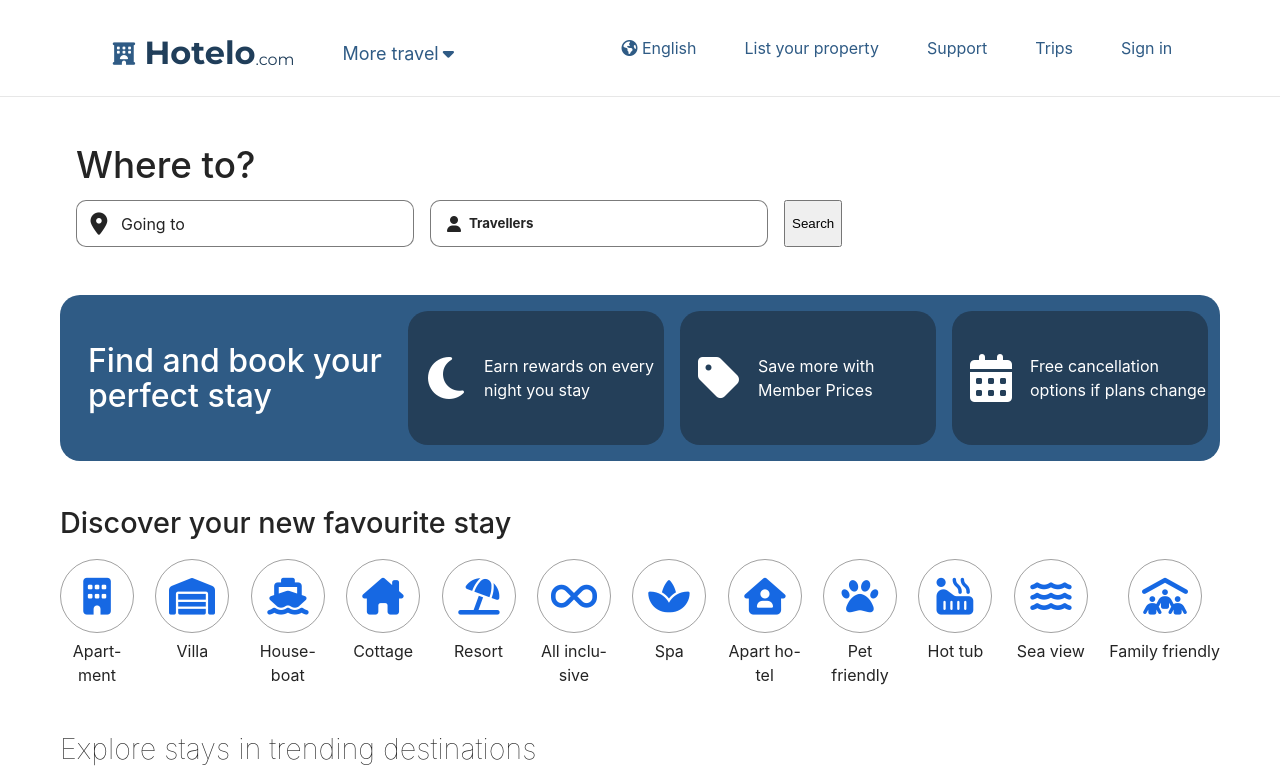
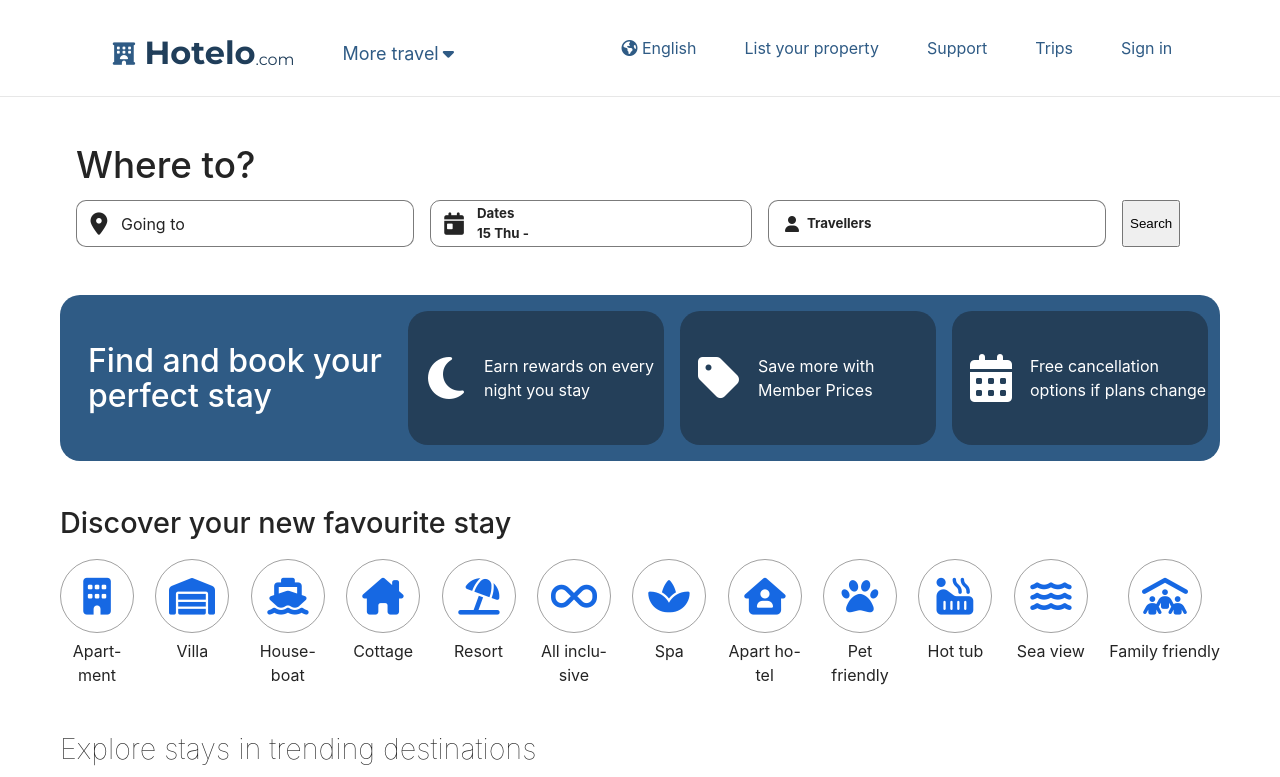
Before and after one commit to devjoshixo/hotelo-client, a React (Vite) app: page / in a window 1280 px wide. Shown: the top 777 px of the page. Built offline with nearby package versions, Linux system fonts and the light colour scheme; grey boxes are pictures that could not be loaded.

Commit message:
Date function to be completed

```diff
--- a/package.json
+++ b/package.json
@@ -15,6 +15,7 @@
     "@types/react-router-dom": "^5.3.3",
     "native-datepicker": "^1.1.1",
     "react": "^18.2.0",
+    "react-date-range": "^2.0.0-alpha.4",
     "react-dom": "^18.2.0",
     "react-icons": "^4.10.1",
     "react-responsive": "^9.0.2",
--- a/src/components/Home/Search/Search.jsx
+++ b/src/components/Home/Search/Search.jsx
@@ -1,6 +1,9 @@
 import React, { useEffect, useState, useRef } from 'react';
 import classes from './Search.module.css';
 import useOutsideClick from '../../../hooks/UseOutsideClick';
+import { DateRange } from 'react-date-range';
+import 'react-date-range/dist/styles.css'; // main css file
+import 'react-date-range/dist/theme/default.css'; // theme css file
 
 const Search = () => {
   const [details, setDetails] = useState({
@@ -10,6 +13,14 @@ const Search = () => {
     travellers: { adults: 1, children: [] },
     total: 1,
   });
+
+  const [dates, setDates] = useState([
+    {
+      startDate: new Date(),
+      endDate: null,
+      key: 'selection',
+    },
+  ]);
 
   const [searchRef, search, setSearch] = useOutsideClick();
   const [durationRef, duration, setDuration] = useOutsideClick();
@@ -23,6 +34,13 @@ const Search = () => {
 
     return () => clearTimeout(timer);
   }, [details.destination]);
+
+  const dateFormatter = (date) => {
+    const daysOfWeek = ['Sun', 'Mon', 'Tue', 'Wed', 'Thu', 'Fri', 'Sat'];
+    const dayIndex = date.getDay();
+    const currentDate = date.getDate();
+    return [daysOfWeek[dayIndex], currentDate];
+  };
 
   return (
     <div className={classes.wrapper}>
@@ -63,6 +81,35 @@ const Search = () => {
             </header>
           </div>
           {/* // */}
+          <div className={classes.datePicker}>
+            <i className='fa-solid fa-calendar-day'></i>
+            <div className={classes.dateFleX}>
+              <h5>Dates</h5>
+              {dates.map((d) => {
+                const formatted = dateFormatter(d.startDate);
+                return (
+                  <div>
+                    <h5>
+                      {formatted[1]} {formatted[0]} -
+                    </h5>
+                  </div>
+                );
+              })}
+            </div>
+          </div>
+
+          {duration && (
+            <div className={classes.calenderwrapper} ref={durationRef}>
+              <DateRange
+                editableDateInputs={true}
+                className={classes.calender}
+                dateDisplayFormat='iii, dd MMM'
+                onChange={(item) => setDates([item.selection])}
+                moveRangeOnFirstSelection={false}
+                ranges={dates}
+              />
+            </div>
+          )}
 
           {/* // */}
           <div
--- a/src/components/Home/Search/Search.module.css
+++ b/src/components/Home/Search/Search.module.css
@@ -9,10 +9,6 @@
   max-width: 72rem;
   margin: 0 auto;
   align-items: flex-start;
-}
-
-.rbc-calendar {
-  height: 600px;
 }
 
 .header {
@@ -75,6 +71,51 @@
   outline: none;
 }
 
+.datePicker {
+  display: flex;
+  flex-flow: row no-wrap;
+  align-items: center;
+  width: 19rem;
+  gap: 1rem;
+  border: 1px solid rgba(0, 0, 0, 0.516);
+  cursor: pointer;
+  padding-left: 1rem;
+  border-radius: 10px;
+}
+
+.datePicker h5 {
+  margin: 0;
+}
+
+.datePicker i {
+  scale: 1.4;
+}
+
+.dateFlex {
+  display: flex;
+  flex-flow: column;
+}
+
+.calenderwrapper {
+  position: absolute;
+  width: 25rem;
+  height: 30rem;
+  background-color: blue;
+  z-index: 99;
+}
+
+.calender {
+}
+
+.calender div {
+  border-radius: 10px;
+}
+
+.calender span {
+  font-size: 0.8rem;
+  color: black;
+}
+
 .passenger {
   display: flex;
   flex-flow: row;
```
Also changed, not shown: 1 other file (tests, documents, lock files or other folders).
